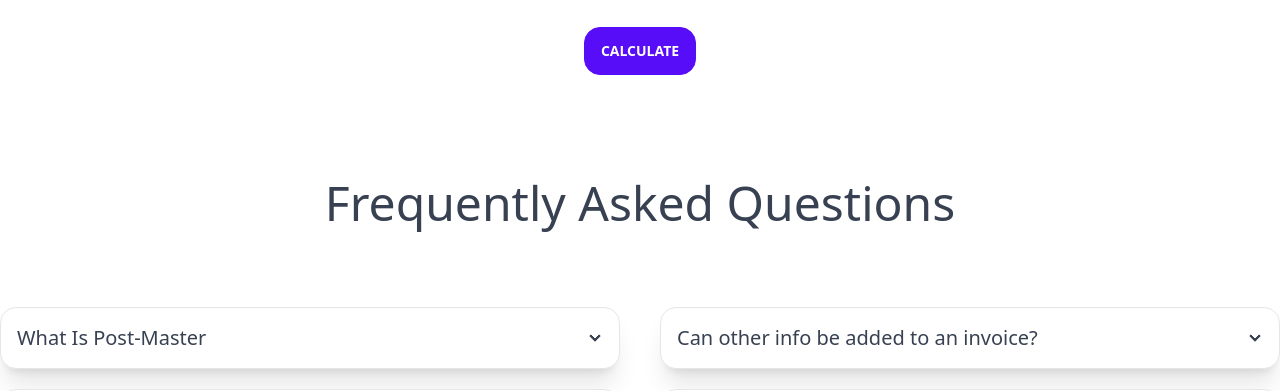
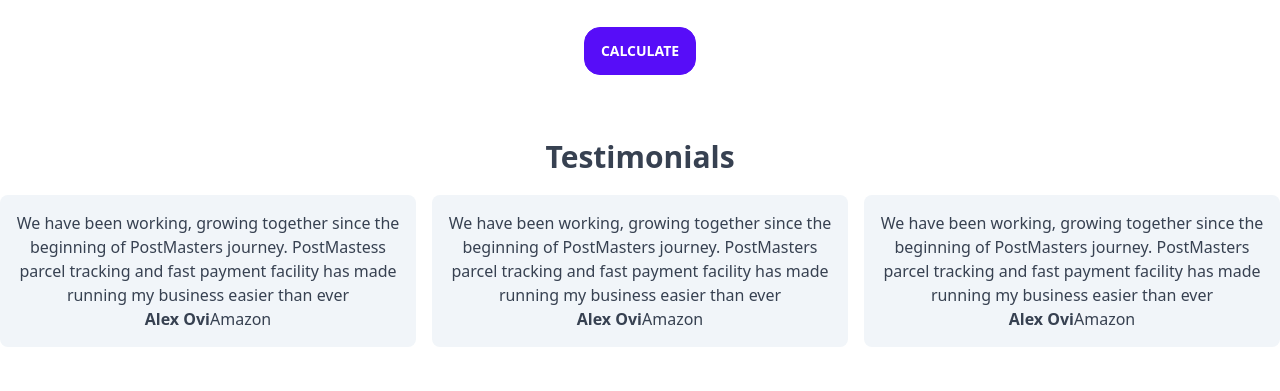
Before and after one commit to mitulchy07/post-master, a Next.js app: page / in a window 1280 px wide. Shown: the part 2860-3251 px from the top of the page. Built offline with nearby package versions, Linux system fonts and the light colour scheme.

Commit message:
Testimonial

```diff
--- a/src/app/page.js
+++ b/src/app/page.js
@@ -3,6 +3,7 @@
 import Calculator from '@/components/home/Calculator';
 import FAQS from '@/components/home/FAQS';
 import Services from '@/components/home/Services';
+import Testimonials from '@/components/home/Testimonial';
 import { Inter } from 'next/font/google';
 
 const inter = Inter({ subsets: ['latin'] });
@@ -14,6 +15,7 @@
       <Brands></Brands>
       <Services></Services>
       <Calculator></Calculator>
+      <Testimonials></Testimonials>
       <FAQS></FAQS>
     </main>
   );
--- a/src/components/home/Testimonial.jsx
+++ b/src/components/home/Testimonial.jsx
@@ -17,21 +17,21 @@
                                     <p>We have been working, growing together since the beginning of PostMasters journey. PostMastess parcel tracking and fast payment facility has made running my business easier than ever
                                         <br></br>
                                     <strong>Alex Ovi</strong>
-                                    <p>Amazon</p>
+                                    <span>Amazon</span>
                                     </p>
                                 </div>
                                <div className=" p-4 text-center rounded-lg bg-slate-100">
                                     <p>We have been working, growing together since the beginning of PostMasters journey. PostMasters parcel tracking and fast payment facility has made running my business easier than ever
                                         <br></br>
                                     <strong>Alex Ovi</strong>
-                                    <p>Amazon</p>
+                                    <span>Amazon</span>
                                     </p>
                                 </div>
                                <div className=" p-4 text-center rounded-lg bg-slate-100">
                                     <p>We have been working, growing together since the beginning of PostMasters journey. PostMasters parcel tracking and fast payment facility has made running my business easier than ever
                                         <br></br>
                                     <strong>Alex Ovi</strong>
-                                    <p>Amazon</p>
+                                    <span>Amazon</span>
                                     </p>
                                 </div>
                          </div>
```
